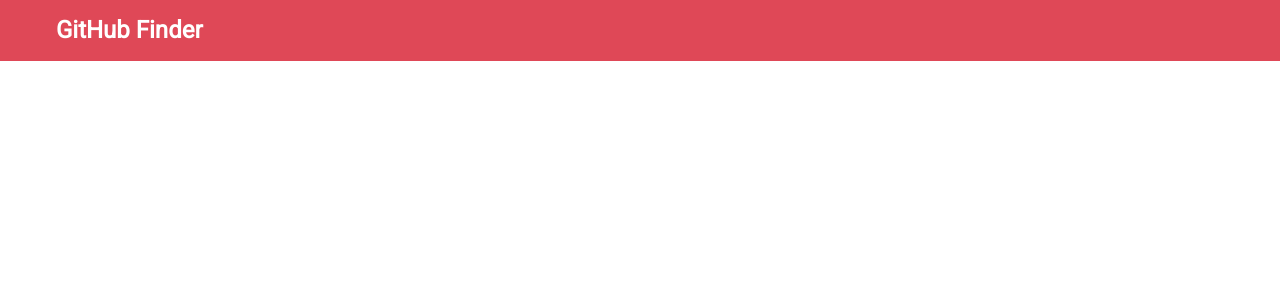
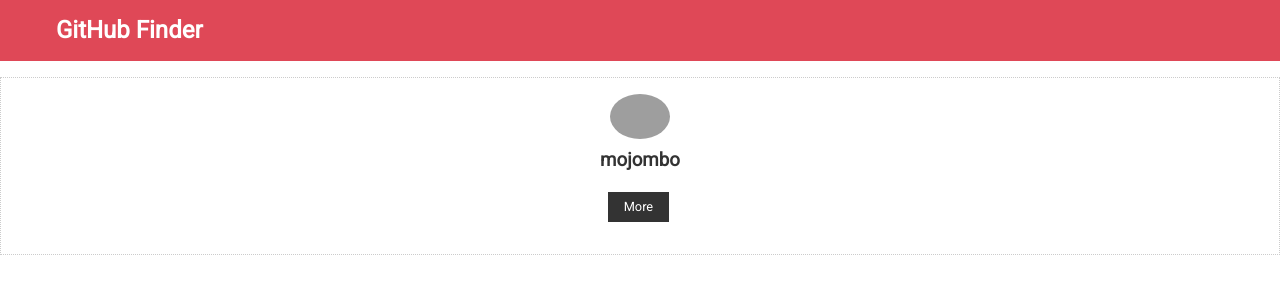
Before and after one commit to idennis33/github-finder-frontend, a React (Create React App) app: page / in a window 1280 px wide. Shown: the top 300 px of the page. Built offline with nearby package versions, Linux system fonts and the light colour scheme; grey boxes are pictures that could not be loaded.

Commit message:
Added constructor to make a state for Useritem component

```diff
--- a/src/App.js
+++ b/src/App.js
@@ -1,11 +1,13 @@
 import React from 'react';
 import Navbar from './components/Navbar';
+import UserItem from './components/users/UserItem';
 import './App.css';
 
 export default function App() {
   return (
     <div className="App">
      <Navbar/>
+     <UserItem />
     </div>
   );
 }
--- /dev/null
+++ b/src/components/users/UserItem.js
@@ -0,0 +1,30 @@
+
+
+import React, { Component } from 'react'
+
+class UserItem extends Component {
+constructor (){
+    super();
+    this.state = {
+        id: 'id',
+        login: 'mojombo',
+        avatar_url: 'https://avatars0.githubusercontent.com/u/1?v=4',
+        html_url: 'https://github.com/mojombo'
+    }
+}
+
+    render() {
+        return (
+            <div className = 'card text-center'>
+                <img src={this.state.avatar_url} alt="" className="round-img" style={{width: '60px'}} />
+                <h3>{this.state.login}</h3>
+                <div>
+                    <a href={this.state.html_url} className="btn btn-dark btn-sm my-1">More</a>
+
+                </div>
+            </div>
+        )
+    }
+}
+
+export default UserItem
```
